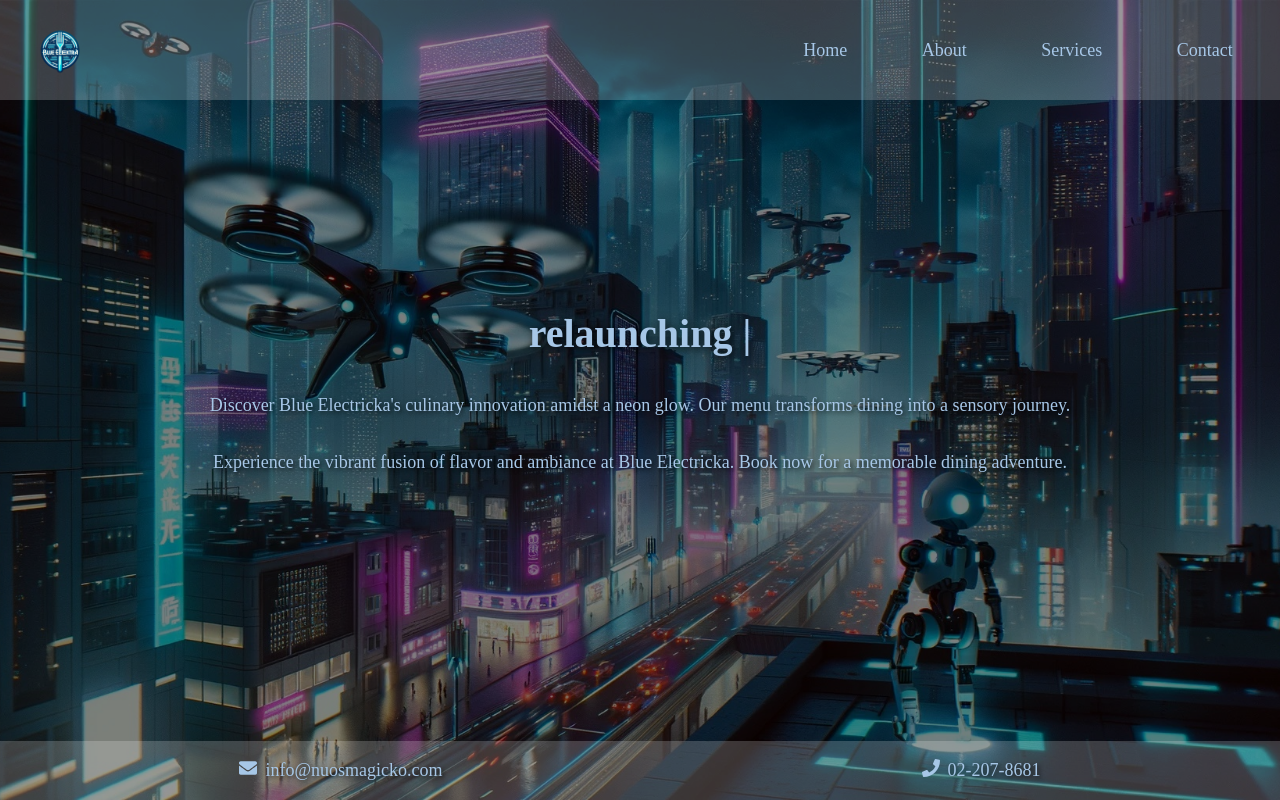
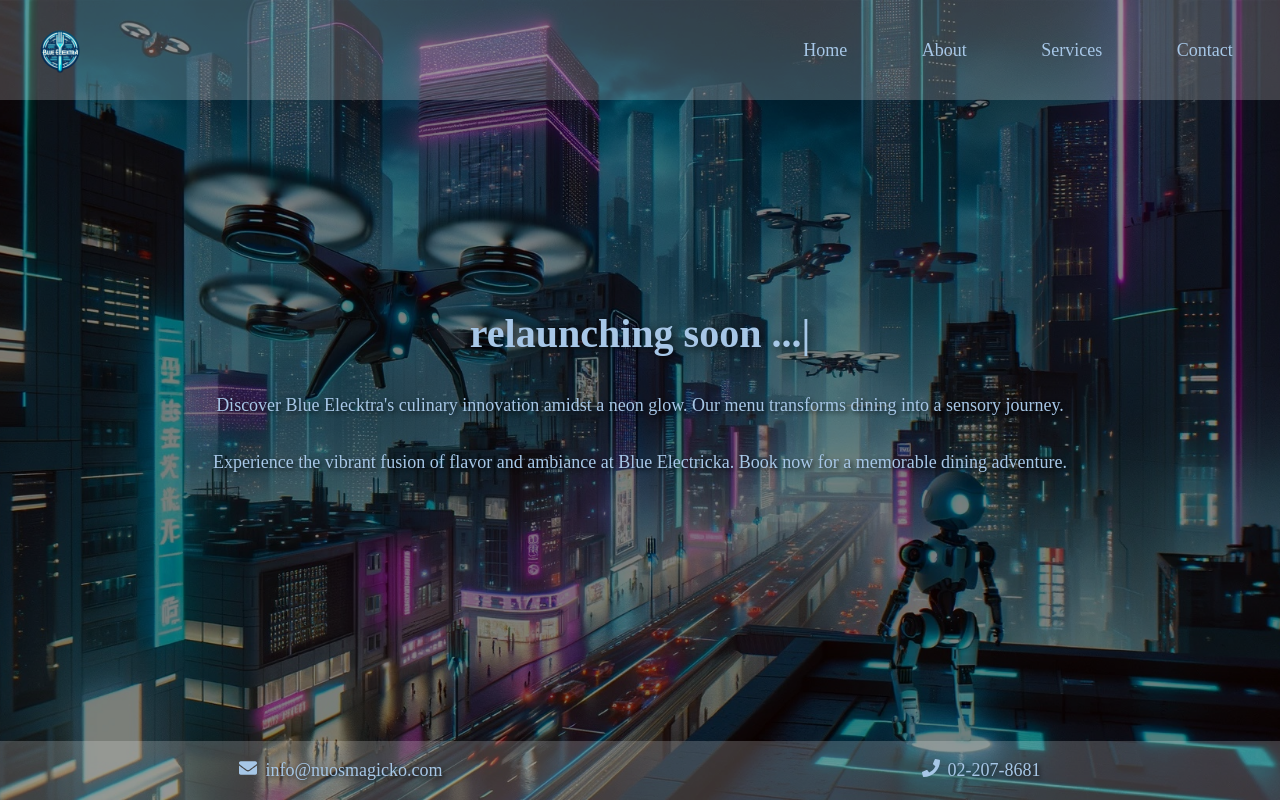
Before and after one commit to NUOSMagicko/blue-elektra-site, a React (Vite) app: page / in a window 1280 px wide. Built offline with nearby package versions, Linux system fonts and the light colour scheme.

Commit message:
removed text restaurant and fixed Blue Elektra in description

```diff
--- a/src/components/HeroSection.jsx
+++ b/src/components/HeroSection.jsx
@@ -40,7 +40,7 @@ const HeroSection = ({isMobileNavVisible}) => {
     <StyledHeroSection>
       <Title isMobileNavVisible={isMobileNavVisible} />
       <Description isMobileNavVisible={isMobileNavVisible}>
-  Discover Blue Electricka's culinary innovation amidst a neon glow. Our menu transforms dining into a sensory journey.
+  Discover Blue Elecktra's culinary innovation amidst a neon glow. Our menu transforms dining into a sensory journey.
 </Description>
 <Description isMobileNavVisible={isMobileNavVisible}>
   Experience the vibrant fusion of flavor and ambiance at Blue Electricka. Book now for a memorable dining adventure.
--- a/src/components/Title.jsx
+++ b/src/components/Title.jsx
@@ -23,7 +23,7 @@ const Title = ({ isMobileNavVisible }) => {
     <StyledTitle className={isMobileNavVisible ? "hide" : ""}>
       <TypeAnimation
         sequence={[
-          "Blue Elektra Restaurant",
+          "Blue Elektra",
           1000,
           "",
           1000,
```
